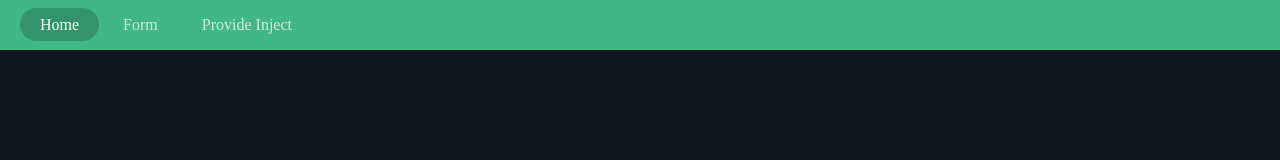
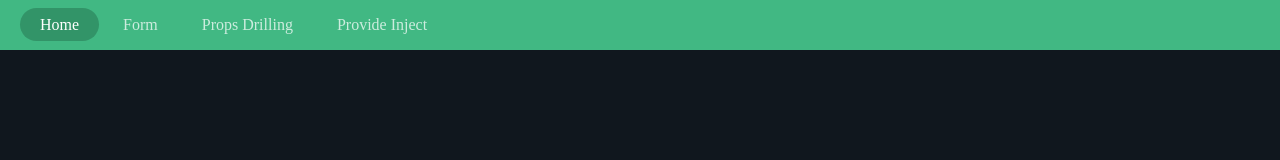
Before and after one commit to yamoo9/vue-learning-guide, a Vue app: page / in a window 1280 px wide. Shown: the top 160 px of the page. Built offline with nearby package versions, Linux system fonts and the light colour scheme.

Commit message:
[추가] Props Drilling 페이지 링크

```diff
--- a/src/App.vue
+++ b/src/App.vue
@@ -9,6 +9,10 @@
 
 const RegisterForm = defineAsyncComponent(
   () => import('@/views/RegisterForm.vue')
+);
+
+const PropsDrilling = defineAsyncComponent(
+  () => import('@/views/PropsDrilling/PropsDrilling.vue')
 );
 
 const ProvideInject = defineAsyncComponent(
@@ -28,6 +32,11 @@
   },
   {
     id: 3,
+    href: '/props-drilling',
+    viewMode: 'props drilling',
+  },
+  {
+    id: 4,
     href: '/provide-inject',
     viewMode: 'provide inject',
   },
@@ -60,6 +69,11 @@
         component: RegisterForm,
         eventHandlers: { changeRenderView: handleChangeRenderView },
       };
+    case 'props drilling':
+      return {
+        component: PropsDrilling,
+        eventHandlers: {},
+      };
     case 'provide inject':
       return {
         component: ProvideInject,
--- a/src/views/PropsDrilling/PropsDrilling.vue
+++ b/src/views/PropsDrilling/PropsDrilling.vue
@@ -11,7 +11,7 @@
 
 <template>
   <div lang="en">
-    <h1 class="headline" lang="ko-KR">프롭스 드릴링 이슈 (데모)</h1>
+    <h1 class="headline" lang="ko-KR">프롭스 드릴링 이슈</h1>
     <Parent :isShow="isShowChildren" @toggle="handleToggleIsShow" />
   </div>
 </template>
```
Also changed, not shown: src/@types/global.d.ts (+6 -1 lines).
